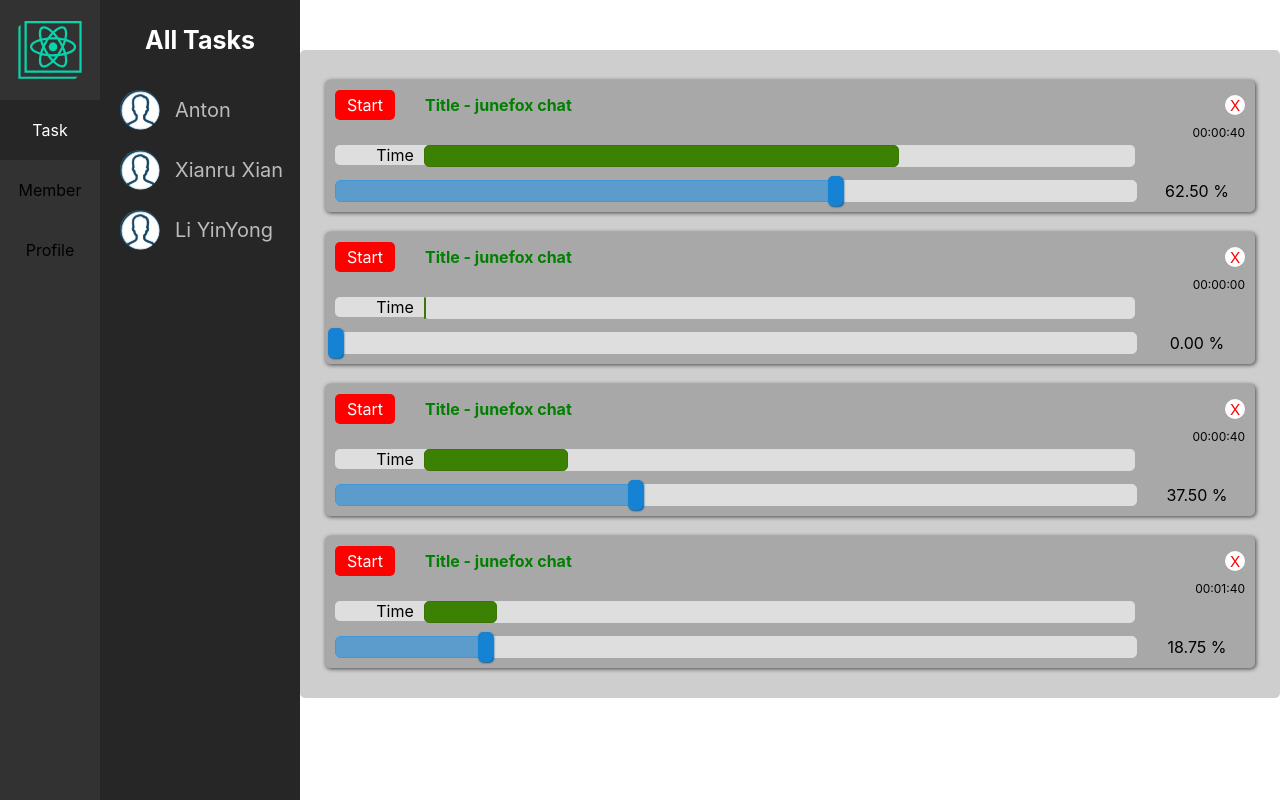
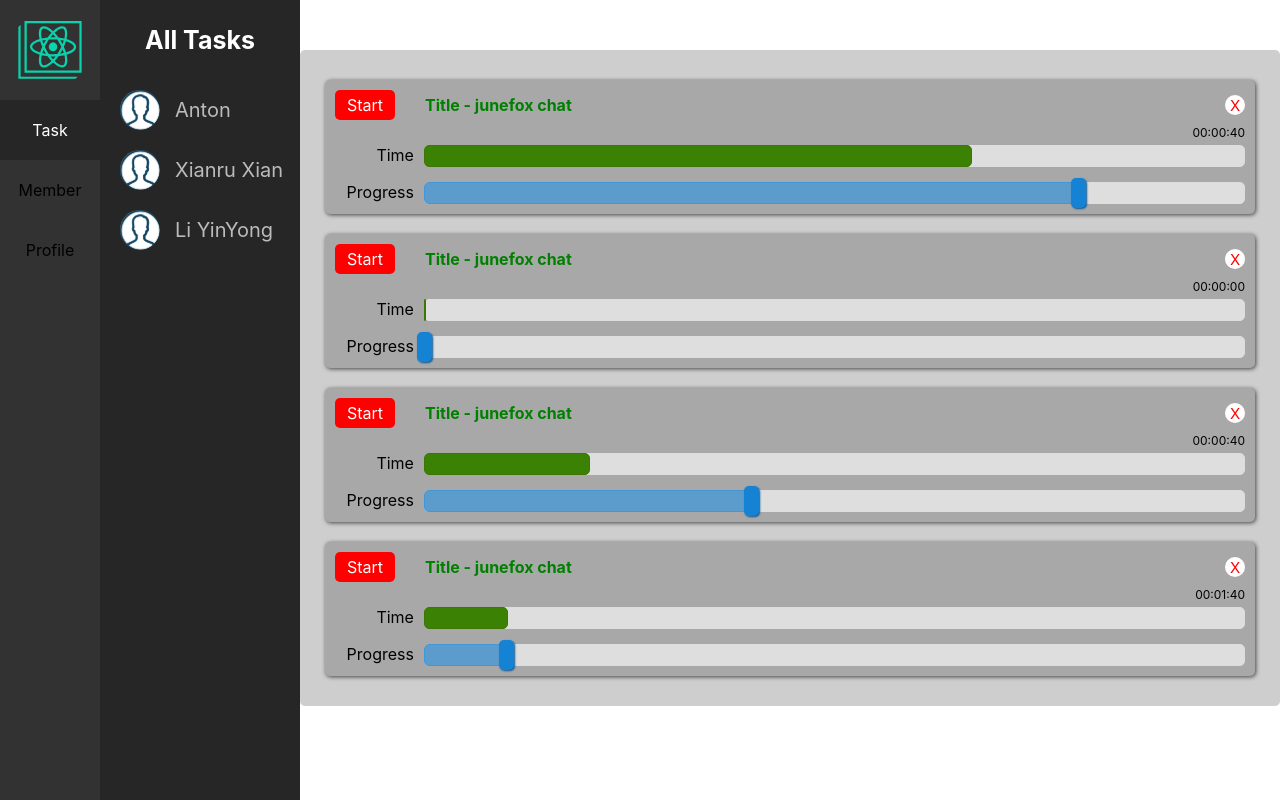
Before and after one commit to blacktiny/project-management-tool, a React (Create React App) app in the folder client/: page /task/all in a window 1280 px wide. Built offline with nearby package versions, Linux system fonts and the light colour scheme.

Commit message:
update resizable progress bar component

```diff
--- a/client/src/components/ResizableProgressBar/index.js
+++ b/client/src/components/ResizableProgressBar/index.js
@@ -16,31 +16,62 @@ class ResizableProgressBar extends Component {
         axis: 'x',
         handle: (<strong className='resize-handler'></strong>),
         minConstraints: [0, Infinity],
-        maxConstraints: [800, Infinity],
+        maxConstraints: [Infinity, Infinity],
         onResize: this.resize
       }
     }
   }
 
   resize = (e, data) => {
-    const { resizeFunc } = this.props
-    const { index } = this.props
+    const { maxWidth } = this.state
+    const { index, resizeFunc } = this.props
+    const curPercent = data.size.width / maxWidth * 100
 
-    resizeFunc(index, data.size)
+    resizeFunc(index, curPercent)
+  }
+
+  /**
+   * Calculate ResizableBox width
+   */
+  updateDimensions() {
+    console.log('updateDimensions')
+    let { resizableInfo } = this.state
+    const maxWidth = window.innerWidth - 462
+
+    resizableInfo.maxConstraints = [maxWidth, Infinity]
+    this.setState({ maxWidth, resizableInfo })
+  }
+
+  /**
+   * Add window resize event listener
+   */
+  componentDidMount() {
+    this.updateDimensions();
+    window.addEventListener("resize", this.updateDimensions.bind(this));
+  }
+
+  /**
+   * Remove window resize event listener
+   */
+  componentWillUnmount() {
+    window.removeEventListener("resize", this.updateDimensions.bind(this));
   }
 
   render() {
     const { resizableInfo, maxWidth } = this.state
-    const { width } = this.props
+    const { percent } = this.props
 
-    resizableInfo.width = width
+    resizableInfo.width = maxWidth * percent / 100
 
     return (
       <div className='resizable-progress-bar'>
         <div className='progress-bar-content'>
-          <ResizableBox className='resizable-bar' {...resizableInfo} />
+          <div className='title'>Progress</div>
+          <div className='container'>
+            <ResizableBox className='resizable-bar' {...resizableInfo} />
+          </div>
+          {/* <div className='percent-value'>{Number(width / maxWidth * 100).toFixed(2)} %</div> */}
         </div>
-        <div className='percent-value'>{Number(width / maxWidth * 100).toFixed(2)} %</div>
       </div>
     )
   }
@@ -48,7 +79,7 @@ class ResizableProgressBar extends Component {
 
 ResizableProgressBar.propTypes = {
   index: PropTypes.number.isRequired,
-  width: PropTypes.number.isRequired
+  percent: PropTypes.number.isRequired
 }
 
 export default ResizableProgressBar
--- a/client/src/components/ResizableProgressBar/style.scss
+++ b/client/src/components/ResizableProgressBar/style.scss
@@ -3,29 +3,32 @@
   display: flex;
   align-items: center;
 
-  .percent-value {
+  .progress-bar-content {
+    display: flex;
+    width: 100%;
+
+    .title {
       width: 80px;
-    padding: 0 0px 0 20px;
-    text-align: center;
-  }
+      text-align: right;
+      padding-right: 10px;
     }
 
-.progress-bar-content {
-  width: 800px;
+    .container {
+      width: calc(100% - 80px);
       height: 20px;
       background-color: #dedede;
       border: 1px solid #dddddd;
       border-radius: 5px;
 
-  .order {
-    height: 100%;
-    width: calc(100% - 40px);
+      .resizable-bar {
         display: flex;
-    justify-content: center;
-    align-items: center;
-    font-weight: bold;
-    color: red;
-  }
+        position: relative;
+        justify-content: flex-end;
+        border: 1px solid #4297d7;
+        background: #5c9ccc 50% 50% repeat-x;
+        border-radius: 5px;
+        margin-top: -1px;
+        margin-left: -1px;
       }
 
       .resize-handler {
@@ -40,13 +43,21 @@
         cursor: col-resize;
       }
 
-.resizable-bar {
+      .order {
+        height: 100%;
+        width: calc(100% - 40px);
         display: flex;
-  position: relative;
-  justify-content: flex-end;
-  border: 1px solid #4297d7;
-  background: #5c9ccc 50% 50% repeat-x;
-  border-radius: 5px;
-  margin-top: -1px;
-  margin-left: -1px;
+        justify-content: center;
+        align-items: center;
+        font-weight: bold;
+        color: red;
       }
+    }
+
+    .percent-value {
+      width: 80px;
+      padding: 0 0px 0 20px;
+      text-align: center;
+    }
+  }
+}
--- a/client/src/components/TimeProgressBar/style.scss
+++ b/client/src/components/TimeProgressBar/style.scss
@@ -13,7 +13,6 @@
 
   .progress-bar-content {
     display: flex;
-    border: none;
 
     .title {
       width: 80px;
--- a/client/src/pages/Task/index.js
+++ b/client/src/pages/Task/index.js
@@ -30,25 +30,25 @@ class Task extends Component {
           endTime: 60,
 
           // ResizableProgressBar Props
-          width: 500
+          progressPercent: 80
         },
         {
           id: 'bbbbb',
           startTime: 0,
           endTime: 60,
-          width: 0
+          progressPercent: 0
         },
         {
           id: 'ccccc',
           startTime: 40,
           endTime: 200,
-          width: 300
+          progressPercent: 40
         },
         {
           id: 'ddddd',
           startTime: 100,
           endTime: 1000,
-          width: 150
+          progressPercent: 10
         }
       ]
     }
@@ -56,10 +56,10 @@ class Task extends Component {
     this.onDragEnd = this.onDragEnd.bind(this)
   }
 
-  resizeProgressBarFunc = (index, size) => {
+  resizeProgressBarFunc = (index, curPercent) => {
     const { items } = this.state
 
-    items[index].width = size.width
+    items[index].progressPercent = curPercent
 
     this.setState({ items })
   }
@@ -115,7 +115,7 @@ class Task extends Component {
                               <div {...provided.dragHandleProps}>
                                 <TimeProgressBar startTime={item.startTime} endTime={item.endTime} />
                               </div>
-                              <ResizableProgressBar index={index} width={item.width} {...progressbarInfo} />
+                              <ResizableProgressBar index={index} percent={item.progressPercent} {...progressbarInfo} />
                             </div>
                           </div>
                         )}
```
Lines whose indentation alone changed are shown as unchanged.
